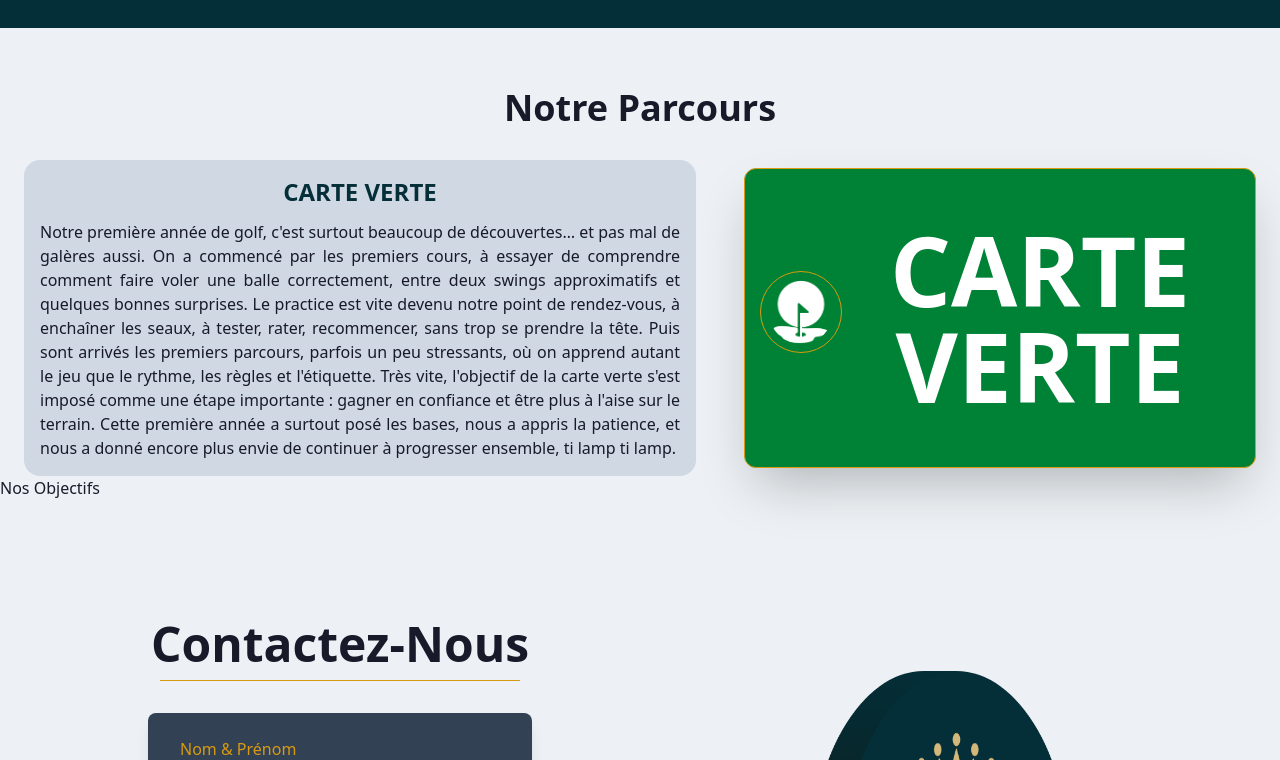
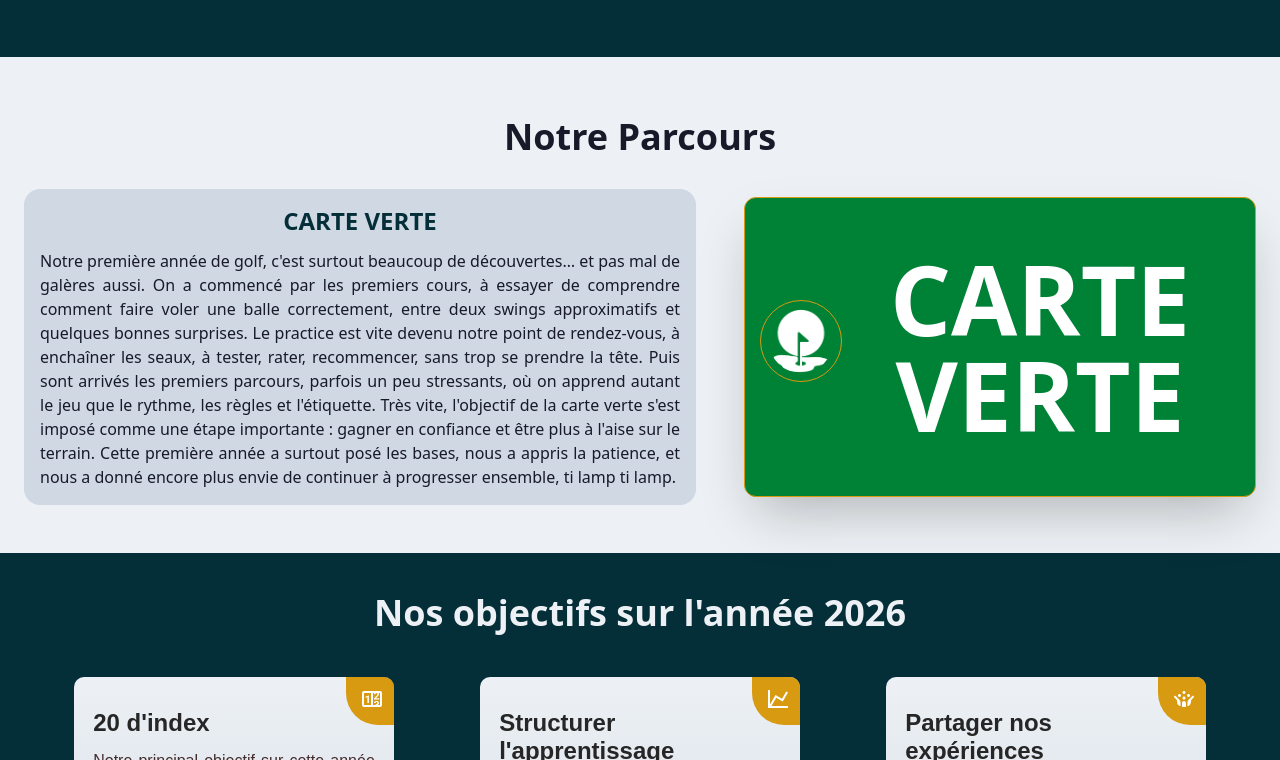
Before and after one commit to NathanVienne/golf-s_crew, a React (Vite) app: page / in a window 1280 px wide. Shown: the part 2040-2800 px from the top of the page. Built offline with nearby package versions, Linux system fonts and the light colour scheme.

Commit message:
Goals section v.1 added

```diff
--- /dev/null
+++ b/src/components/Team/Goals.jsx
@@ -0,0 +1,28 @@
+import Icon from '@mdi/react';
+import { mdiCounter, mdiChartLine, mdiCrowd } from '@mdi/js';
+
+export default function Goals() {
+    const Goals = [
+        { label: "20 d'index", description: "Notre principal objectif sur cette année 2026 est de baisser notre index pour atteindre la barre des 20.", iconPath: mdiCounter },
+        { label: "Structurer l'apprentissage", description: "La première année était pour nous une découverte, autant de la discipline que de notre jeu. Sur l'année 2026, nos sessions d'entrainements, nos parcours & les compétitions feront partie d'un programme construit dans le but d'améliorer notre jeu de façon pertinente.", iconPath: mdiChartLine },
+        { label: "Partager nos expériences", description: "C'est la raison pour laquelle cette page existe ! Notre constat est que le golf reste une discipline qui fait encore l'objet de certains préjugés : 'C'est un sport ça le golf ?' - 'C'est pas une activité pour les vieux ?' ou encore 'Mais c'est un truc de riches ça !'. Nous voulons partager notre expérience et notre vision du golf afin démystifier cette discipline, montrer qu'elle peut être pratiquée à tous les âges et à tous les niveaux, et qu'avec de l'entraînement et de la motivation, chacun peut y trouver sa place.", iconPath: mdiCrowd },
+    ]
+    return (
+        <section id="goals" className='bg-primary py-10'>
+            <h3 className='text-center text-base-100 font-semibold text-4xl mb-8'>Nos objectifs sur l'année 2026</h3>
+            <div className='flex justify-evenly'>
+                {Goals.map((goal, index) => (
+                    <div class="card" key={index}>
+                        <p class="card-title">{goal.label}</p>
+                        <p class="small-desc">
+                            {goal.description}
+                        </p>
+                        <div class="go-corner">
+                            <div class="go-arrow"><Icon path={goal.iconPath} size={1} /></div>
+                        </div>
+                    </div>
+                ))}
+            </div>
+        </section>
+    )
+}
--- a/src/components/Team/Team.jsx
+++ b/src/components/Team/Team.jsx
@@ -1,5 +1,6 @@
 import { mdiInstagram, mdiFacebook } from '@mdi/js';
 import Social from './Socials';
+import Goals from './Goals';
 
 export default function Team() {
     const members = [
@@ -42,17 +43,18 @@ export default function Team() {
     ]
     return (
         <section id="team" className="bg-primary pt-15">
-            <h2 className="text-center font-semibold text-5xl text-white mb-15">La Team</h2>
+            <h2 className="text-center font-semibold text-5xl text-white mb-3">La Team</h2>
+            <hr className="w-50 mx-auto mb-15 text-accent" />
             <div className="grid grid-cols-3 place-items-center gap-y-10 pb-15">
                 {members.map((member, index) => (
                     <article key={index} className="bg-neutral text-center rounded-xl py-5 w-55 outline outline-1 outline-gray-500
                     hover:shadow hover:shadow-lg hover:shadow-accent hover:outline-accent hover:scale-105 transition duration-500 ease-in-out">
                         <div className="avatar mb-2 flex flex-col items-center">
-                            <p className="text-neutral badge badge-accent">{member.index}</p>
                             <div className="w-25 skeleton rounded-full">
                             </div>
                         </div>
                         <div className="text-xl text-base-100 font-semibold">{member.name}</div>
+                        <p className="text-neutral badge badge-accent">{member.index}</p>
                         <div>
                             <hr className="w-35 text-info mx-auto mt-4" />
                         </div>
@@ -91,8 +93,8 @@ export default function Team() {
                         </div>
                     </div>
                 </div>
-                <div>
-                    <h3>Nos Objectifs</h3>
+                <div className='mt-12'>
+                    <Goals />
                 </div>
             </section>
         </section>
--- a/src/components/Values/Values.jsx
+++ b/src/components/Values/Values.jsx
@@ -11,7 +11,8 @@ export default function Values() {
 
     return (
         <section id="values" className='py-15'>
-            <h2 className='text-center text-primary text-5xl mb-12 font-semibold'>Notre Philosophie</h2>
+            <h2 className='text-center text-primary text-5xl mb-3 font-semibold'>Notre Philosophie</h2>
+            <hr className="w-100 mx-auto mb-12 text-accent" />
             <div className='flex justify-evenly'>
                 {values.map((value, index) => (
                     <article
--- a/src/style.css
+++ b/src/style.css
@@ -95,3 +95,92 @@
     font-size: 150px;
   }
 }
+
+/* Goals Section */
+
+.card-title {
+  color: #262626;
+  font-size: 1.5em;
+  line-height: normal;
+  font-weight: 700;
+  margin-bottom: 0.5em;
+}
+
+.small-desc {
+  font-size: 1em;
+  font-weight: 400;
+  line-height: 1.5em;
+  text-align: justify;
+  color: #452c2c;
+}
+
+.small-desc {
+  font-size: 1em;
+}
+
+.go-corner {
+  display: flex;
+  align-items: center;
+  justify-content: center;
+  position: absolute;
+  width: 3em;
+  height: 3em;
+  overflow: hidden;
+  top: 0;
+  right: 0;
+  background: #d79a10;
+  border-radius: 0 4px 0 32px;
+}
+
+.go-arrow {
+  margin-top: -4px;
+  margin-right: -4px;
+  color: white;
+  font-family: courier, sans;
+}
+
+.card {
+  display: block;
+  position: relative;
+  max-width: 320px;
+  max-height: 320px;
+  background-color: #76e4f7;
+  border-radius: 10px;
+  padding: 2em 1.2em;
+  margin: 12px;
+  text-decoration: none;
+  z-index: 0;
+  overflow-x: hidden;
+  overflow-y: scroll;
+  background: linear-gradient(to bottom, #edf1f5, #cfd8e3);
+  font-family: Arial, Helvetica, sans-serif;
+}
+
+.card:before {
+  content: '';
+  position: absolute;
+  z-index: -1;
+  top: -16px;
+  right: -16px;
+  background: linear-gradient(135deg, #364a60, #384c6c);
+  height: 32px;
+  width: 32px;
+  border-radius: 32px;
+  transform: scale(1);
+  transform-origin: 50% 50%;
+  transition: transform 0.35s ease-out;
+}
+
+.card:hover:before {
+  transform: scale(35);
+}
+
+.card:hover .small-desc {
+  transition: all 0.5s ease-out;
+  color: rgba(255, 255, 255, 0.8);
+}
+
+.card:hover .card-title {
+  transition: all 0.5s ease-out;
+  color: #ffffff;
+}
```
